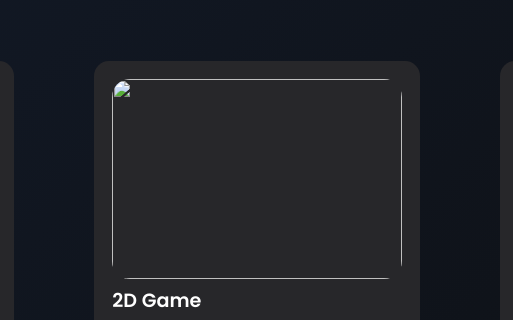
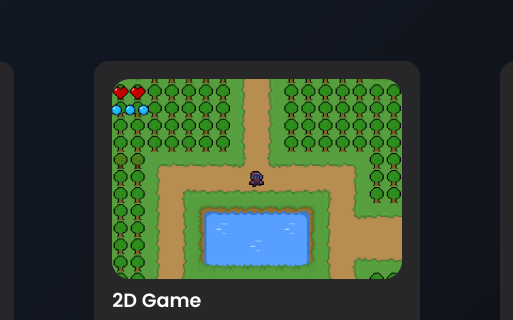
Before and after one commit to wenlong2003/Website, a plain HTML site: page index.html in a window 1280 px wide. Shown: the part 718-1038 px from the top of the page, 383-896 px from the left. Drawn offline with nearby package versions, Linux system fonts and the light colour scheme; the site is published under a folder, as on GitHub Pages, so addresses that start at the root find nothing; grey boxes are pictures that could not be loaded.

Commit message:
fixing a bug with image address

```diff
--- a/index.html
+++ b/index.html
@@ -49,7 +49,7 @@
                 <a href="Website.html" target="_blank">Read More <i class="ri-arrow-right-line"></i></a>
             </div>
             <div class="card">
-                <span><img src="/images/Game2D.png" alt=""></span>
+                <span><img src="images/Game2D.png" alt=""></span>
                 <h4>2D Game</h4>
                 <p>
                     Progress: Finished
```
